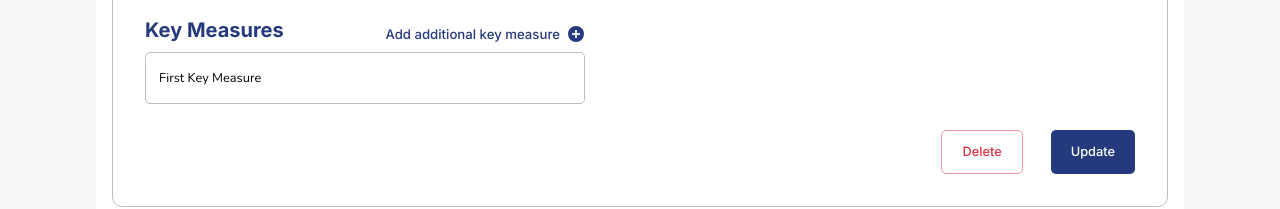
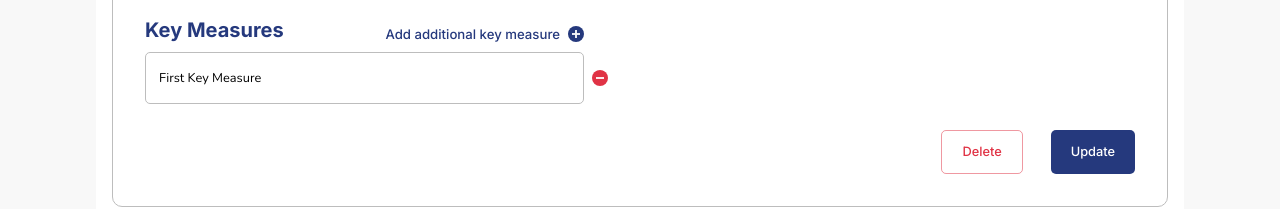
Before and after one commit to XaviourG/avertro-challenge, a React (Create React App) app in the folder client/: page / in a window 1280 px wide. Shown: the part 946-1155 px from the top of the page. Built offline with nearby package versions, Linux system fonts and the light colour scheme; the HTML template or start-up script is replaced by a standard one.

Commit message:
improve keyMeasures behaviour by making single empty key measure un-removeable

```diff
--- a/client/src/components/dynamic-text-field-list/DynamicTextFieldList.tsx
+++ b/client/src/components/dynamic-text-field-list/DynamicTextFieldList.tsx
@@ -26,7 +26,11 @@ const DynamicTextFieldList = ({
   }
 
   const removeField = (key: number) => {
-    updateFields([...fields.slice(0, key), ...fields.slice(key + 1)])
+    let slice = [...fields.slice(0, key), ...fields.slice(key + 1)];
+    if (slice.length < 1) {
+      slice = [''];
+    }
+    updateFields(slice);
   }
 
   return (
@@ -96,7 +100,7 @@ const DynamicTextFieldList = ({
                   width: '1.5rem',
                 }}>
                   <button style={{
-                    display: `${(field.length > 0 && fields.length > 1) ? 'flex' : 'none'}`,
+                    display: `${(field.length > 0) ? 'flex' : 'none'}`,
                     border: 'none',
                     background: 'none',
                     padding: '0',
```
